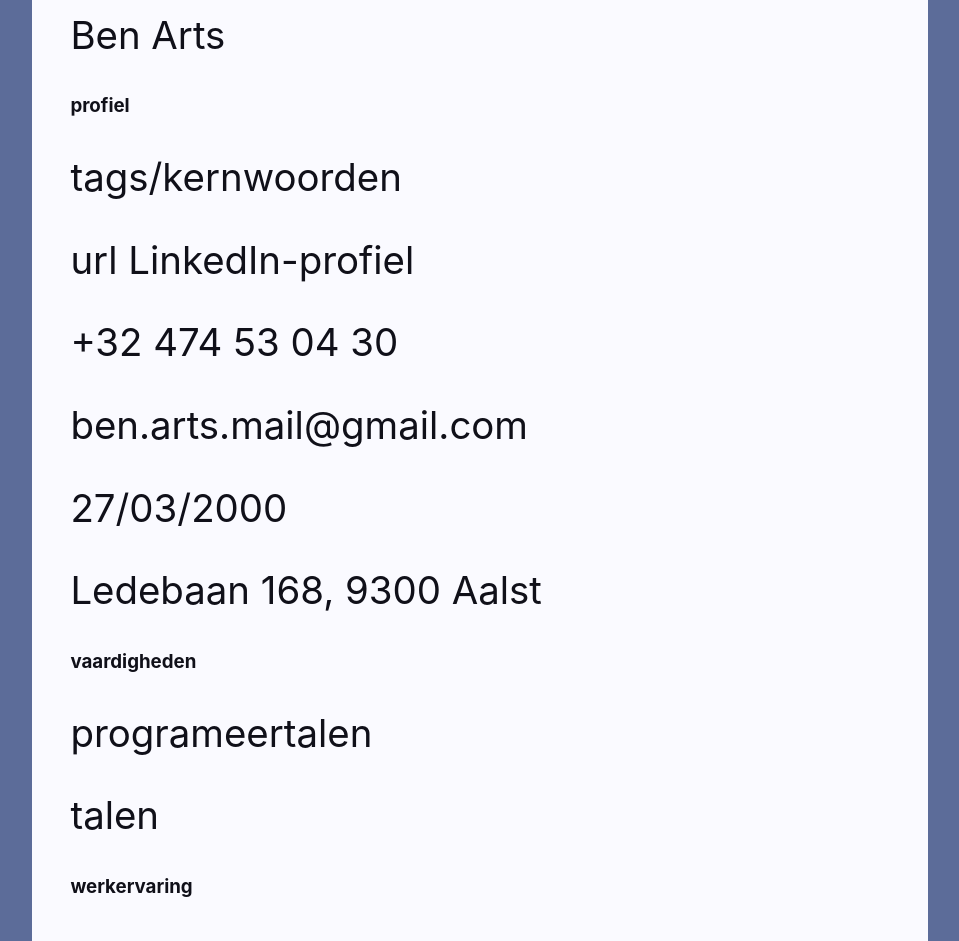
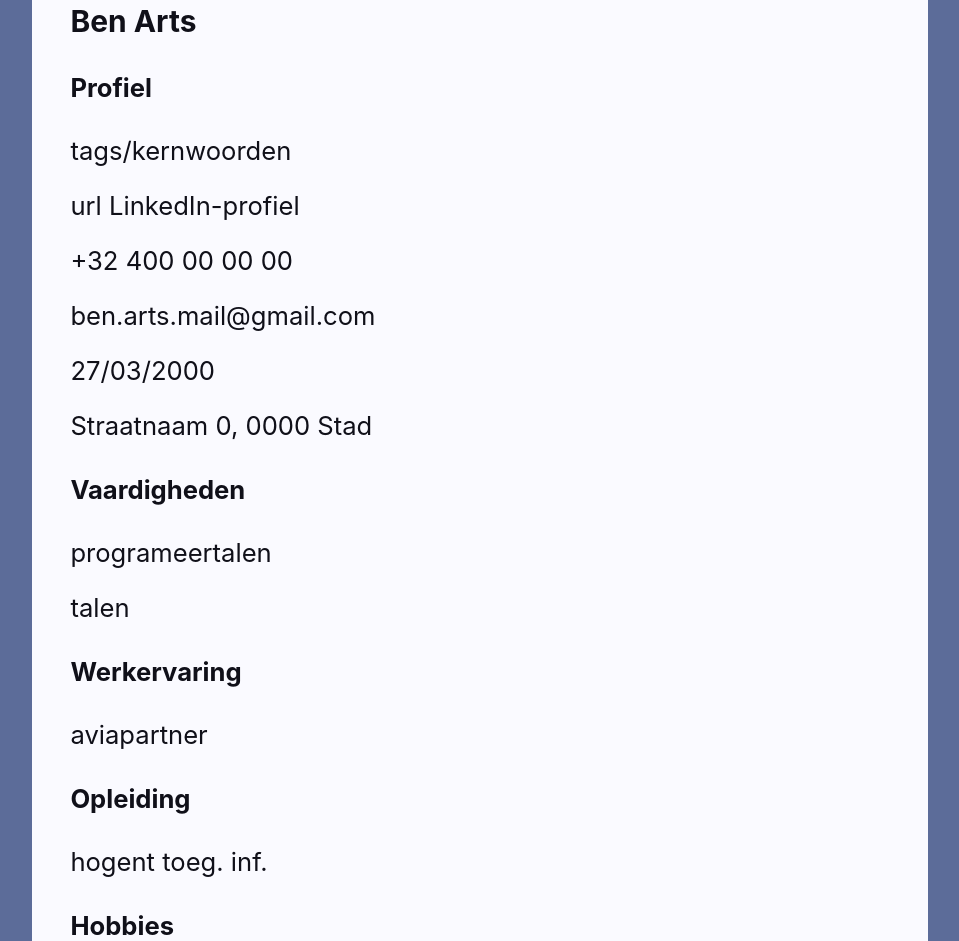
Before and after one commit to bengeendokter/bengeendokter.github.io, a React (Create React App) app: page / in a window 1280 px wide. Shown: the part 3160-4101 px from the top of the page, without its empty margins (160-1119 px from the left). Built offline with nearby package versions, Linux system fonts and the light colour scheme.

Commit message:
cv aanvullingen

```diff
--- a/src/App.css
+++ b/src/App.css
@@ -41,7 +41,7 @@
 /* scrollbar */
 ::-webkit-scrollbar
 {
-  width: 10px;
+  width: 13px;
 }
 
 ::-webkit-scrollbar-track
--- a/src/components/CV/CV.jsx
+++ b/src/components/CV/CV.jsx
@@ -6,33 +6,33 @@ export default function CV({children, ...rest})
     return (
         <article className={CVCSS.main}>
             <section title='naam'>
-                <p>Ben Arts</p>
+                <h3>Ben Arts</h3>
             </section>
             <section aria-labelledby='profiel-title'>
-                <h3 id='profiel-title'>profiel</h3>
+                <h4 id='profiel-title'>profiel</h4>
                 <p>tags/kernwoorden</p>
 
                 <p>url LinkedIn-profiel</p>
-                <p>+32 474 53 04 30</p>
+                <p>+32 400 00 00 00</p>
                 <p>ben.arts.mail@gmail.com</p>
                 <p>27/03/2000</p>
-                <p>Ledebaan 168, 9300 Aalst</p>
+                <p>Straatnaam 0, 0000 Stad</p>
             </section>
             <section aria-labelledby='vaardigheden-title'>
-                <h3 id='vaardigheden-title'>vaardigheden</h3>
+                <h4 id='vaardigheden-title'>vaardigheden</h4>
                 <p>programeertalen</p>
                 <p>talen</p>
             </section>
             <section aria-labelledby='werkervaring-title'>
-                <h3 id='werkervaring-title'>werkervaring</h3>
+                <h4 id='werkervaring-title'>werkervaring</h4>
                 <p>aviapartner</p>
             </section>
             <section aria-labelledby='opleiding-title'>
-                <h3 id='opleiding-title'>opleiding</h3>
+                <h4 id='opleiding-title'>opleiding</h4>
                 <p>hogent toeg. inf.</p>
             </section>
             <section aria-labelledby='hobbies-title'>
-                <h3 id='hobbies-title'>hobbies</h3>
+                <h4 id='hobbies-title'>hobbies</h4>
             </section>
         </article>
     );
--- a/src/components/CV/CV.module.css
+++ b/src/components/CV/CV.module.css
@@ -6,9 +6,20 @@
   width: 70%;
   padding: 3%;
   margin-bottom: 1.1em;
+
+  font-size: 2vw;
 }
 
 .main p
 {
-  font-size: 3vw;
+
 }
+
+.main h3
+{
+}
+
+.main h4
+{
+  text-transform: capitalize;
+}
```
